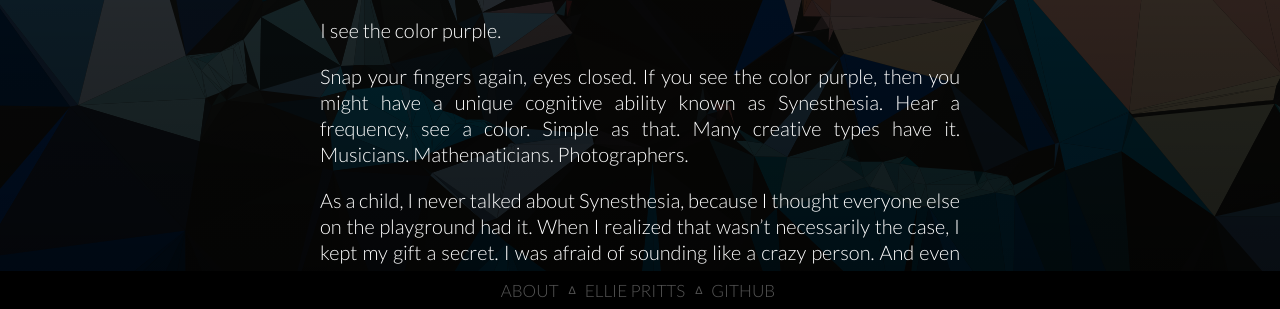
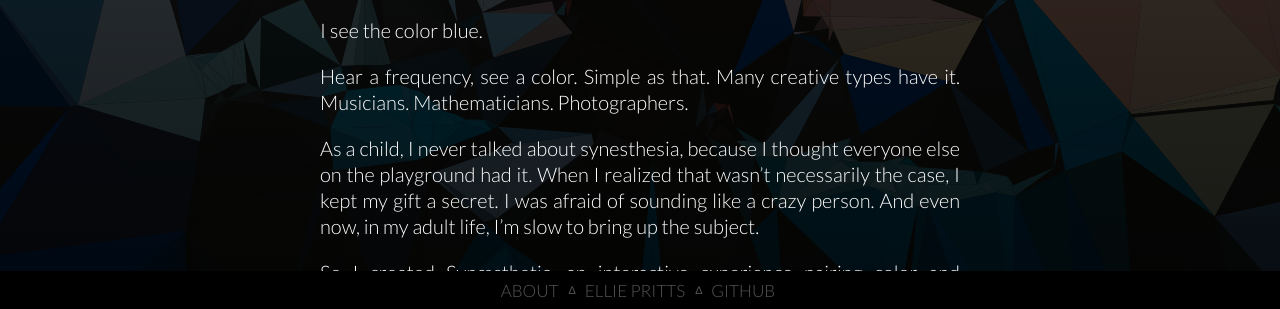
Before and after one commit to elliepritts/synaesthetic, a plain HTML site: page index.html in a window 1280 px wide. Both pictures are taken after a click on the link "ABOUT". Shown: the part 491-800 px from the top of the page. Drawn offline with nearby package versions, Linux system fonts and the light colour scheme; a web font is replaced by a local one.

Commit message:
edited about descriptorion

```diff
--- a/index.html
+++ b/index.html
@@ -31,9 +31,9 @@
             <h1>synæsthetic</h1>
             <img class="photo" src="assets/images/me.jpg"/>
             <p>A train rushes past you in the subway. Birds chirp off in the distance. Someone clears their throat in line at the coffeeshop. Sound is everywhere&mdash;we are surrounded by it each and every waking moment, but not all of us experience sound in the same way. Let me show you how I experience sound. Close your eyes for thirty seconds. Snap your fingers. Do you see what I see?</p>
-            <p>I see the color purple.</p>
-            <p>Snap your fingers again, eyes closed. If you see the color purple, then you might have a unique cognitive ability known as Synesthesia. Hear a frequency, see a color. Simple as that. Many creative types have it. Musicians. Mathematicians. Photographers.</p>
-            <p>As a child, I never talked about Synesthesia, because I thought everyone else on the playground had it. When I realized that wasn&rsquo;t necessarily the case, I kept my gift a secret. I was afraid of sounding like a crazy person. And even now, in my adult life, I&rsquo;m slow to bring up the subject.</p>
+            <p>I see the color blue.</p>
+            <p>Hear a frequency, see a color. Simple as that. Many creative types have it. Musicians. Mathematicians. Photographers.</p>
+            <p>As a child, I never talked about synesthesia, because I thought everyone else on the playground had it. When I realized that wasn&rsquo;t necessarily the case, I kept my gift a secret. I was afraid of sounding like a crazy person. And even now, in my adult life, I&rsquo;m slow to bring up the subject.</p>
             <p>So I created Synæsthetic, an interactive experience pairing color and frequency. My mind, on your screen. Hear a sound? Match it with a color and progress to the next level.</p>
             <p>My name is Ellie Pritts, and I&rsquo;m a professional photographer. For years, I&rsquo;ve shown the world my life through a camera lens. But with Synæsthetic, I&rsquo;m showing you the world through my eyes.</p>
             <p>Play Synæsthetic. See what I see.</p>
```
